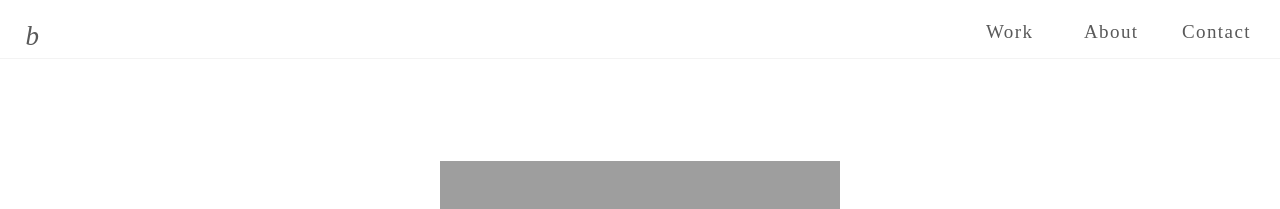
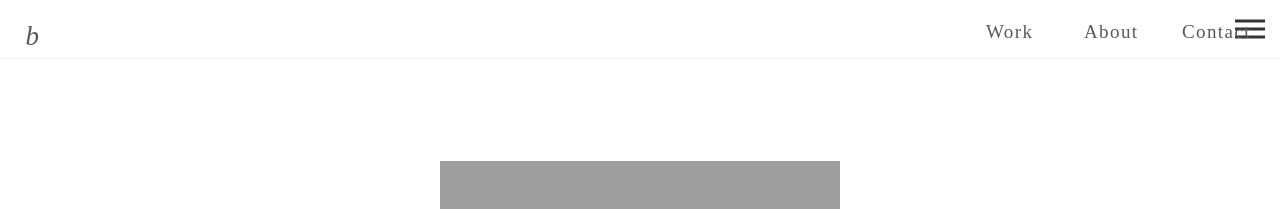
Before and after one commit to bkwon0402/bkwon0402.github.io, a Jekyll site: the page about.html, which Jekyll copies as it is, in a window 1280 px wide. Shown: the top 209 px of the page. Built offline with Jekyll 4.4.1, drawn with Linux system fonts in a browser that asks for light colours; some web fonts are replaced.

Commit message:
css fixes

```diff
--- a/about.html
+++ b/about.html
@@ -47,6 +47,12 @@
           <div id="homeLogo">b</div>
         </a>
       </div>
+       <a href="#" class="menu_toggler">
+                <span></span>
+                <span></span>
+                <span></span>
+            </a>
+
       <div class="nav">
         <ul>
           <li class="nav-work"><a href="/">Work</a></li>
--- a/styles/core.css
+++ b/styles/core.css
@@ -836,7 +836,7 @@ div.newsletterredesign {
     .menu_toggler span {
         width: 100%;
         height: 3px;
-        background-color: #3ac7f2;
+        background-color: #333;
         margin-bottom: 5px;
         display: block;
     }
```
